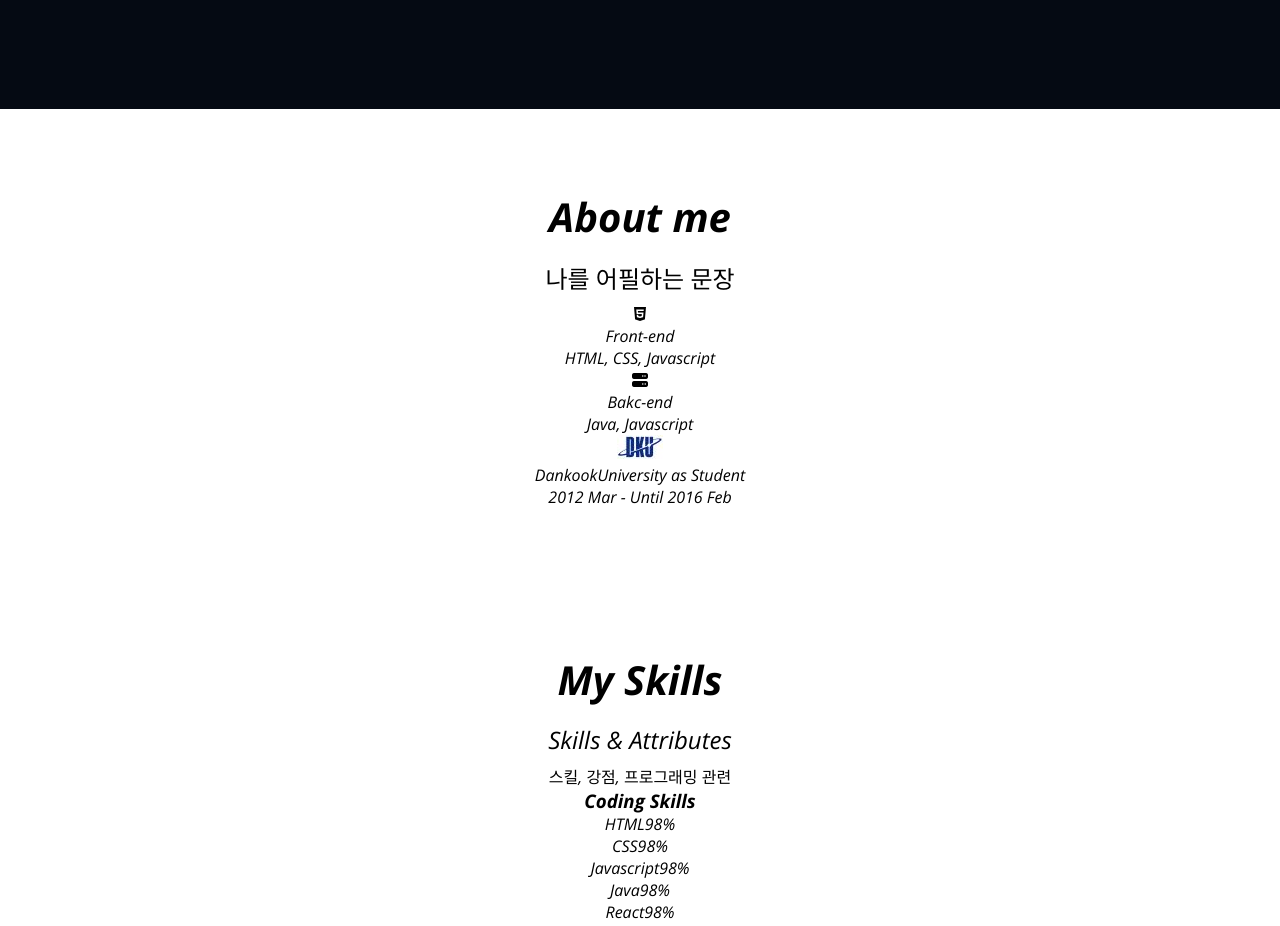
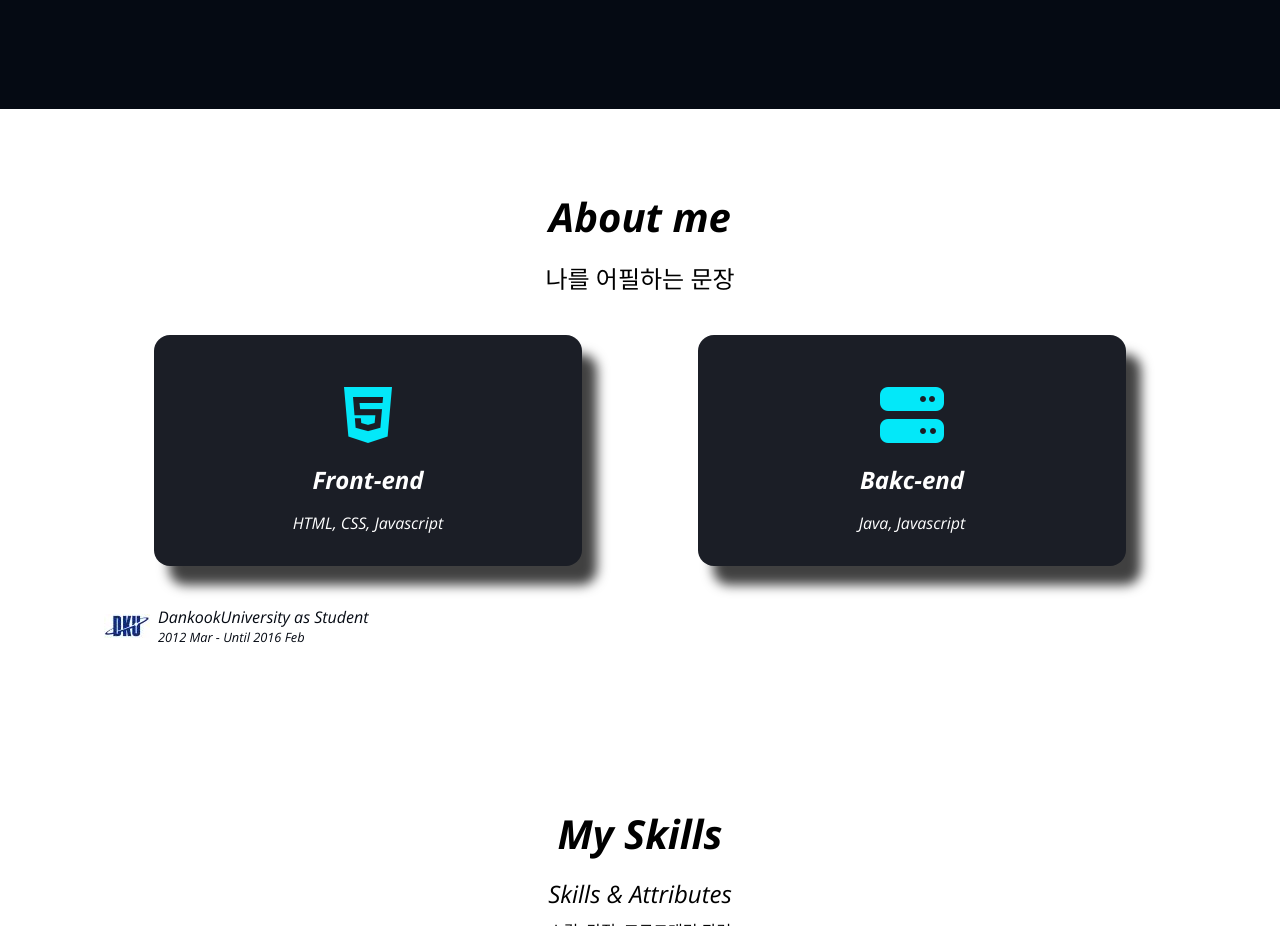
Before and after one commit to jeina93/jeina93.github.io, a plain HTML site: page index.html in a window 1280 px wide. Shown: the part 512-1438 px from the top of the page. Drawn offline with nearby package versions, Linux system fonts and the light colour scheme.

Commit message:
CSS-About

```diff
--- a/css/style.css
+++ b/css/style.css
@@ -13,6 +13,9 @@
     --color-blue: #03e8f9;
     --color-orange: #fd6413;
     --color-gray: #1b1e26;
+
+    /* Size */
+    --size-max-width: 1200px;
 }
 
 * {
@@ -103,6 +106,11 @@ button:focus {
     text-align: center;
 }
 
+.max-container {
+    max-width: var(--size-max-width);
+    margin: auto;
+}
+
 .title {
     font-size: 2.5rem;
     margin: 1rem 0;
@@ -156,5 +164,64 @@ button:focus {
 .home_contact:hover {
     background-color: transparent;
     color: var(--color-text);
-    outline: 2px solid var(--color-accent);
+    outline: 2px solid var(-
+
+    -color-accent);
 }
+
+/* About */
+.majors {
+    display: flex;
+    justify-content: space-around;
+    gap: 1rem;
+    margin: 2.5rem 0;
+}
+
+.major {
+    background-color: var(--color-primary-variant);
+    padding: 2rem 1rem;
+    color: var(--color-text);
+    border-radius: 1rem;
+    cursor: default;
+    box-shadow: 15px 19px 12px 0px rgba(0,0,0,0.75);
+    -webkit-box-shadow: 15px 19px 12px 0px rgba(0,0,0,0.75);
+    -moz-box-shadow: 15px 19px 12px 0px rgba(0,0,0,0.75);
+    width: 40%;
+}
+
+.major__icon {
+    font-size: 4rem;
+    margin: 1rem 0;
+    color: var(--color-accent);
+    transition: all 300ms ease;
+}
+
+.major__title {
+    font-size: 1.5rem;
+    font-weight: bold;
+    margin-bottom: 1rem;
+}
+
+.major:hover .major__icon {
+    transform: rotate(-15deg) scale(1,2);
+}
+
+.jobs {
+    text-align: start;
+}
+
+.job {
+    display: flex;
+    align-items: center;
+    gap: 8px;
+    margin-bottom: 1rem;
+}
+
+.job__name {
+    color: var(--color-primary);
+}
+
+.job__period {
+    color: var(--color-primary);
+    font-size: 0.8rem;
+}
--- a/index.html
+++ b/index.html
@@ -55,29 +55,29 @@
             <a class="home_contact" href="#contact">Contact Me</a>
         </section>
         <!-- About -->
-        <section id="about" class="section">
+        <section id="about" class="section max-container">
             <h2 class="title">About me</h2>
             <p class="description">나를 어필하는 문장</p>
-            <ul>
-                <li>
-                    <i class="fa-brands fa-html5"></i>
-                    <p>Front-end</p>
+            <ul class="majors">
+                <li class="major">
+                    <i class="fa-brands fa-html5 major__icon"></i>
+                    <p class="major__title">Front-end</p>
                     <p>HTML, CSS, Javascript</p>
                     <!-- TypeScript, React, Vue, Web APIs -->
                 </li>
-                <li>
-                    <i class="fa-solid fa-server"></i>
-                    <p>Bakc-end</p>
+                <li class="major">
+                    <i class="fa-solid fa-server major__icon"></i>
+                    <p class="major__title">Bakc-end</p>
                     <p>Java, Javascript</p>
                     <!-- Go, NodeJS, React APIs, GraphQL -->
                 </li>
             </ul>
-            <ul>
-                <li>
+            <ul class="jobs">
+                <li class="job">
                     <img src="images/jobs/dankook.jpg" alt="dankook logo"/>
                     <div>
-                        <p>DankookUniversity as Student</p>
-                        <p>2012 Mar - Until 2016 Feb</p>
+                        <p class="job__name">DankookUniversity as Student</p>
+                        <p class="job__period">2012 Mar - Until 2016 Feb</p>
                     </div>
                 </li>
             </ul>
```
